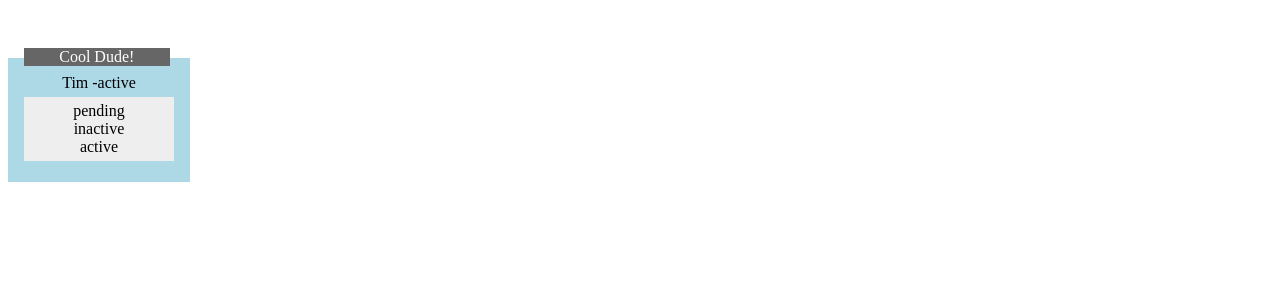
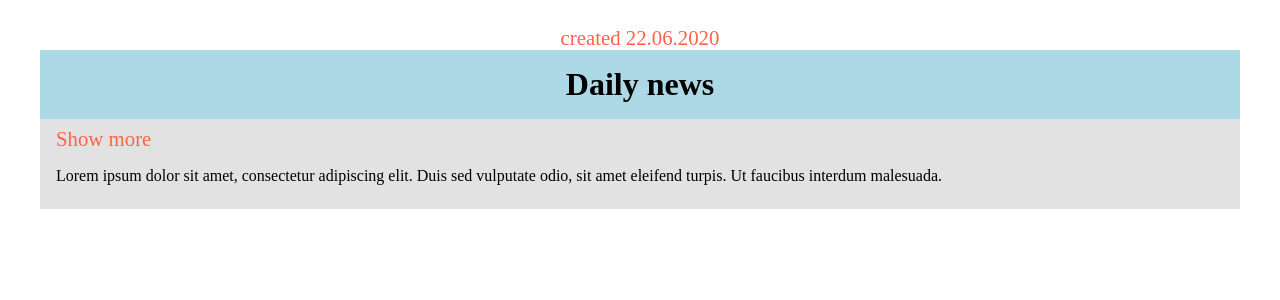
Before and after one commit to mifist/20210310_HOC, a React (Create React App) app: page / in a window 1280 px wide. Shown: the top 300 px of the page. Built offline with nearby package versions, Linux system fonts and the light colour scheme.

Commit message:
fix styles

```diff
--- a/src/App.js
+++ b/src/App.js
@@ -1,9 +1,9 @@
 import React from "react";
-import User from "./components/User";
+import News from "./components/News";
 
-const App = props => (
+const App = (props) => (
   <div className="container">
-    <User name="Tim" status="active" />
+    <News title="Daily news" />
   </div>
 );
 
--- /dev/null
+++ b/src/components/Content.js
@@ -0,0 +1,13 @@
+import React from "react";
+
+const Content = () => (
+  <div className="content">
+    <span className="show-more">Show more</span>
+    <p>
+      Lorem ipsum dolor sit amet, consectetur adipiscing elit. Duis sed
+      vulputate odio, sit amet eleifend turpis. Ut faucibus interdum malesuada.{" "}
+    </p>
+  </div>
+);
+
+export default Content;
--- /dev/null
+++ b/src/components/News.js
@@ -0,0 +1,12 @@
+import React from "react";
+import Tooltip from "./Tooltip";
+import Content from "./Content";
+
+const News = ({ title, status }) => (
+  <div className="news">
+    <Tooltip date="created 22.06.2020">{title}</Tooltip>
+    <Content />
+  </div>
+);
+
+export default News;
--- a/src/components/StatusList.js
+++ /dev/null
@@ -1,11 +0,0 @@
-import React from "react";
-
-const StatusList = () => (
-  <div className="statusList">
-    <div>pending</div>
-    <div>inactive</div>
-    <div>active</div>
-  </div>
-);
-
-export default StatusList;
--- a/src/components/Tooltip.js
+++ b/src/components/Tooltip.js
@@ -1,10 +1,10 @@
 import React from "react";
 
-const Tooltip = ({ text, children }) => (
-  <span>
-    <div className="top-tooltip">{text}</div>
-    <span>{children}</span>
-  </span>
+const Tooltip = ({ date, children }) => (
+  <>
+    <h1 className="news-title">{children}</h1>
+    <div className="tooltip-date">{date}</div>
+  </>
 );
 
 export default Tooltip;
--- a/src/components/User.js
+++ /dev/null
@@ -1,12 +0,0 @@
-import React from "react";
-import Tooltip from "./Tooltip";
-import Status from "./Status";
-
-const User = ({ name, status }) => (
-  <div className="user">
-    <Tooltip text="Cool Dude!">{name}</Tooltip> -
-    <Status status={status} />
-  </div>
-);
-
-export default User;
--- a/src/style.css
+++ b/src/style.css
@@ -1,3 +1,42 @@
+body {
+  margin: 0;
+}
+
+.container {
+  max-width: 1200px;
+  margin: 50px auto 0;
+}
+
+.news {
+  position: relative;
+}
+.show-more {
+  font-size: 1.3rem;
+  color: tomato;
+  cursor: pointer;
+}
+.news-title {
+  background: lightblue;
+  padding: 1rem 0;
+  margin: 0;
+  text-align: center;
+  cursor: hover;
+}
+.tooltip-date {
+  font-size: 1.3rem;
+  position: absolute;
+  top: 0;
+  left: 50%;
+  transform: translate(-50%, -100%);
+  color: tomato;
+}
+
+.content {
+  background: #e2e2e2;
+  padding: 0.5rem 1rem;
+  margin: 0;
+}
+
 .user {
   position: relative;
   min-width: 150px;
```
